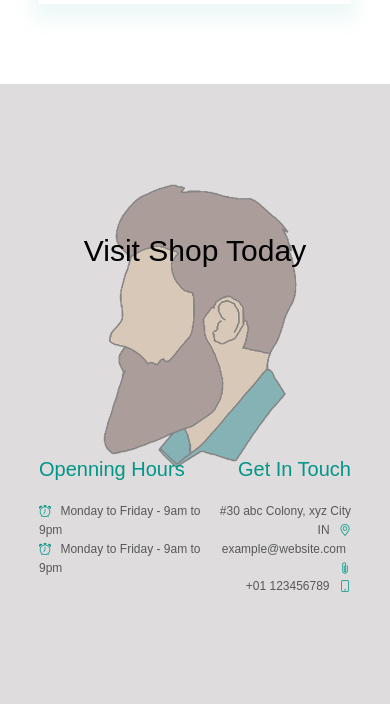
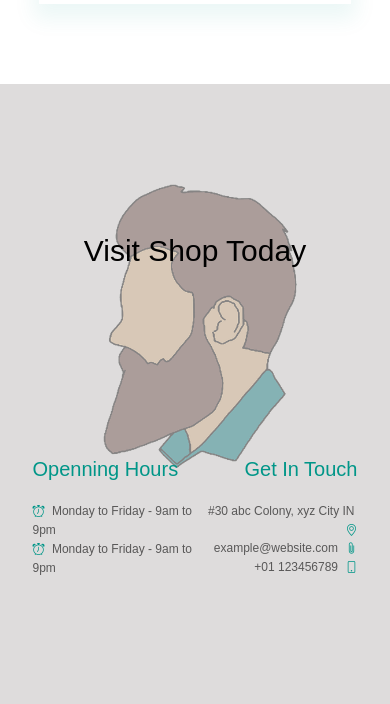
Before and after one commit to LoiHoang352/CaseStudy, a plain HTML site: page index.html in a window 390 px wide. Shown: the part 4185-4889 px from the top of the page. Drawn offline with nearby package versions, Linux system fonts and the light colour scheme.

Commit message:
complete

```diff
--- a/css/responsive.css
+++ b/css/responsive.css
@@ -89,7 +89,7 @@
         opacity: 1;
     }
     .footer-info span{
-        padding: 5px;
+        padding: 3px;
     }
     .social{
         bottom: 5%;
--- a/css/style.css
+++ b/css/style.css
@@ -232,7 +232,7 @@ small{
     position: relative;
    height: 700px;
    background-color: rgba(146, 141, 141, 0.3);
-   height: 700px;
+
 }
 .img-footer {
     max-width: 370px;
@@ -252,7 +252,7 @@ small{
 }
 .footer-info {
     padding-top: 120px;
-    width: 80%;
+    width: 83.34%;
     margin: 0 auto;
     display: flex;
     justify-content: space-around;
```
